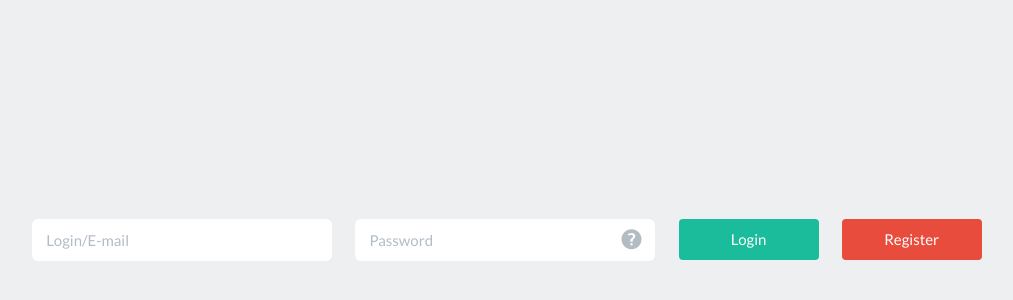
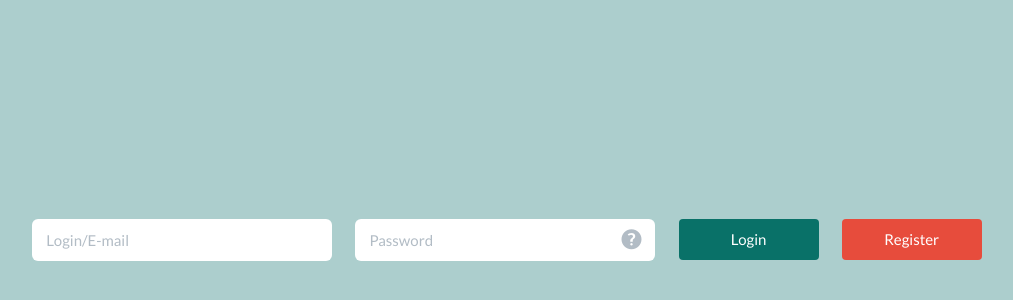
Before and after one commit to jnmarcus/buccal-front, a website: page index.html in a window 1280 px wide. Shown: the part 434-734 px from the top of the page, without its empty margins (143-1156 px from the left). Drawn offline with Linux system fonts and the light colour scheme.

Commit message:
Updated colors.

```diff
--- a/css/custom.css
+++ b/css/custom.css
@@ -34,3 +34,12 @@ footer {
 }
 
 nav, footer { display: none; }
+
+section.welcome,
+section.welcome .dialog {
+  background-color: #ACCECD;
+}
+
+section.welcome .dialog .btn-primary {
+  background-color: #097168;
+}
```
